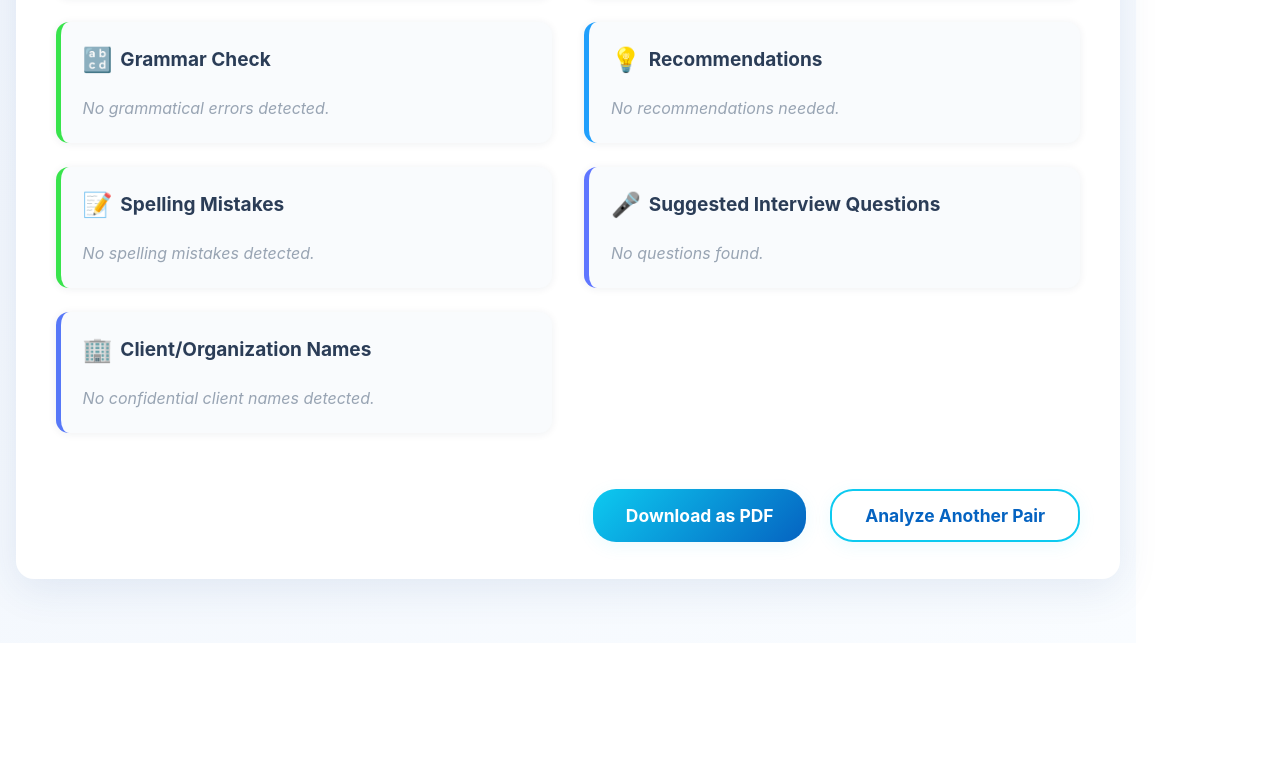
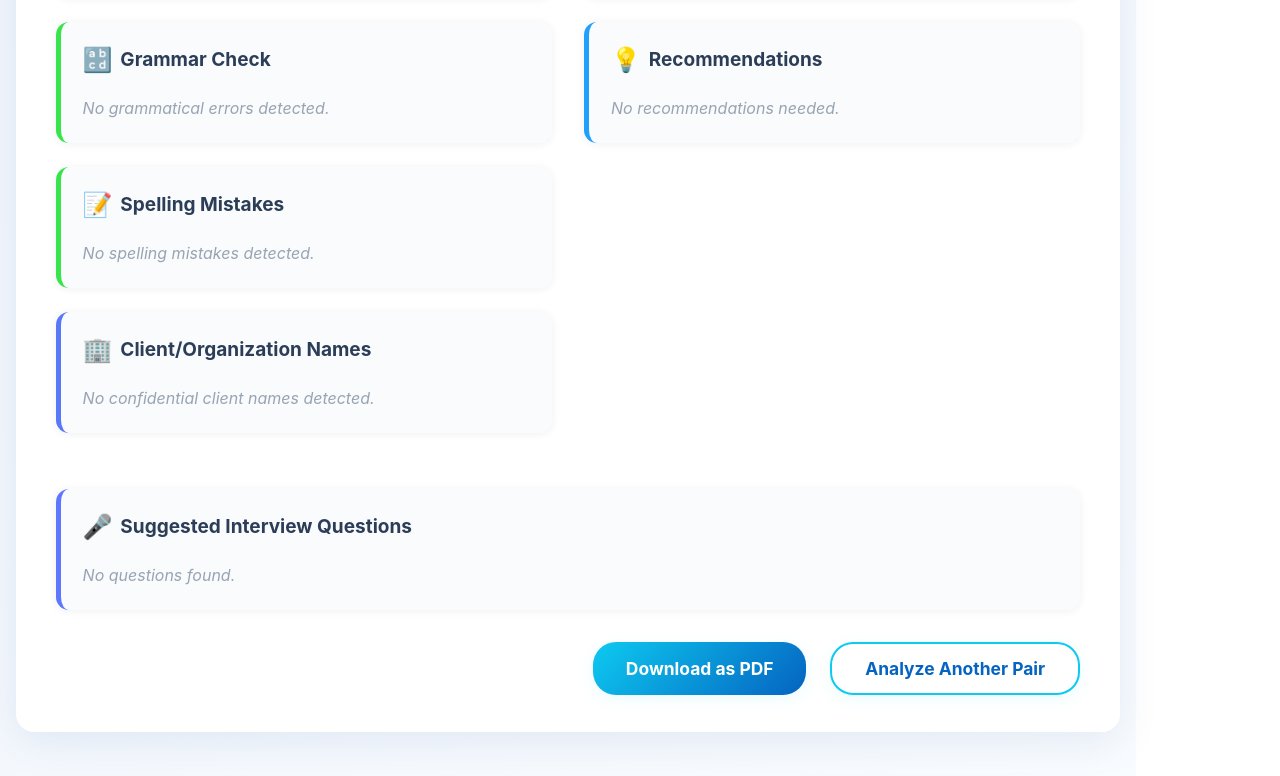
Before and after one commit to Shubham-Kargeti/JobFit-Analyser-FE, a React (Vite) app: page /result in a window 1280 px wide. Shown: the part 981-1757 px from the top of the page. Before the commit the page ends 1624 px from the top, so only its background shows below. Built offline with nearby package versions, Linux system fonts and the light colour scheme; the HTML template or start-up script is replaced by a standard one.

Commit message:
suggested question width fix

```diff
--- a/src/components/Result.tsx
+++ b/src/components/Result.tsx
@@ -296,8 +296,11 @@ const Result: React.FC = () => {
                 <p className="empty-state">No recommendations needed.</p>
               )}
             </InfoCard>
+          </div>
+        </div>
 
-            {/* Interview Questions */}
+        {/* Full-width suggested questions below grid */}
+        <div className="suggested-questions-wide" style={{ marginTop: "2rem" }}>
           <InfoCard icon="🎤" title="Suggested Interview Questions" color="#5f76ff">
             {suggestedQuestions.length ? (
               <ul className="details-list">
@@ -312,7 +315,6 @@ const Result: React.FC = () => {
               <p className="empty-state">No questions found.</p>
             )}
           </InfoCard>
-          </div>
         </div>
 
         <div className="action-buttons" style={{ marginTop: 32 }}>
```
Lines whose indentation alone changed are shown as unchanged.
